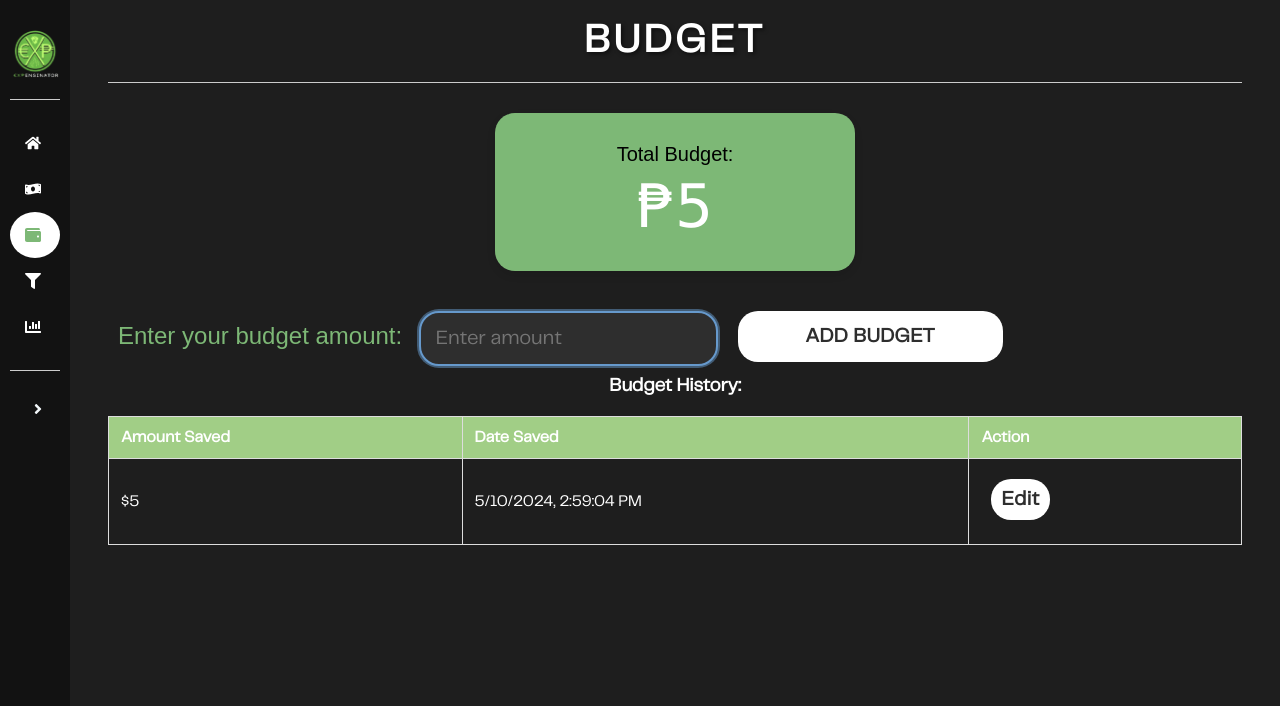
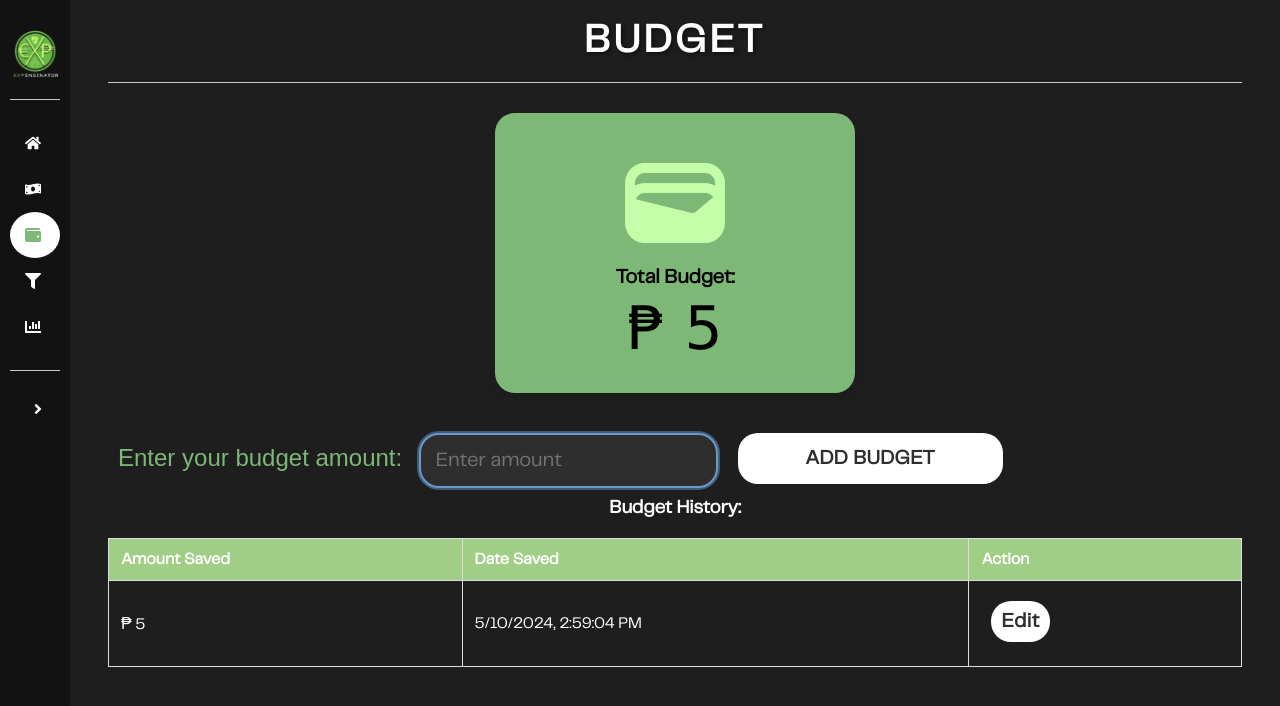
Before and after one commit to JarredReyes/Expensinator, a React (Vite) app: page /savings in a window 1280 px wide. Both pictures are taken after typing "5" into the empty fields and a click on the button "ADD BUDGET". Shown: the top 706 px of the page. Built offline with nearby package versions, Linux system fonts and the light colour scheme.

Commit message:
minor changes

```diff
--- a/src/Expenses.jsx
+++ b/src/Expenses.jsx
@@ -24,10 +24,12 @@ const Expenses = ({ expanded, deleteAndSyncExpense }) => {
     useEffect(() => {
         localStorage.setItem('expenses', JSON.stringify(expenses));
     }, [expenses]);
+
     useEffect(() => {
         const savedTotalSavings = localStorage.getItem('totalSavings');
         setTotalSavings(savedTotalSavings ? parseInt(savedTotalSavings, 10) : 0);
     }, []);
+
     const handleInputChange = (e) => {
         const { name, value } = e.target;
         if (editingIndex !== -1) {
@@ -105,7 +107,9 @@ const Expenses = ({ expanded, deleteAndSyncExpense }) => {
                 <div className="card2">
                     <span className="material-icons card-icon">wallet</span>
                     <h3>Total Budget</h3>
-                    <p className={totalSavings < 0 ? 'red-text' : ''}>₱ {totalSavings.toLocaleString()}</p>
+                    <p style={{ color: totalSavings < 0 ? 'red' : 'inherit' }}>
+                        ₱ {totalSavings.toLocaleString()}
+                    </p>
                 </div>
             </div>
             <form onSubmit={addExpense} className="expense-form">
--- a/src/Savings.jsx
+++ b/src/Savings.jsx
@@ -81,8 +81,11 @@ const Savings = ({ expanded }) => {
       <hr></hr>
       <div className="card-display">
         <div className="card">
+          <span className="material-icons card-icon">wallet</span>
           {/* Add id to h2 element */}
-          <h2 id="total-budget-heading">Total Budget:<p className={totalSavings < 0 ? 'red-text' : ''}>₱{totalSavings.toLocaleString()}</p></h2>
+          <h3 id="total-budget-heading">Total Budget:<p style={{ color: totalSavings < 0 ? 'red' : 'inherit' }}>
+            ₱ {totalSavings.toLocaleString()}
+          </p></h3>
         </div>
       </div>
       <label htmlFor="savings-input" id="budgetlabel">Enter your budget amount: </label>
@@ -106,7 +109,7 @@ const Savings = ({ expanded }) => {
         <tbody>
           {savingsHistory.map((savings, index) => (
             <tr key={index}>
-              <td>${savings.amount.toLocaleString()}</td>
+              <td>₱ {savings.amount.toLocaleString()}</td>
               <td>{new Date(savings.timestamp).toLocaleString()}</td>
               <td>
                 <button onClick={() => handleEditSavingsHistory(index)} id="savingstablebutton">Edit</button>
--- a/src/css/Savings.css
+++ b/src/css/Savings.css
@@ -14,7 +14,11 @@
 .red-text {
     color: red;
 }
-
+.card h3 {
+  margin: 0;
+  color: #333;
+  font-size: 2em;
+}
 #total-budget-heading {
     font-size: 20px; /* Adjust font size */
     text-align: center;
```
